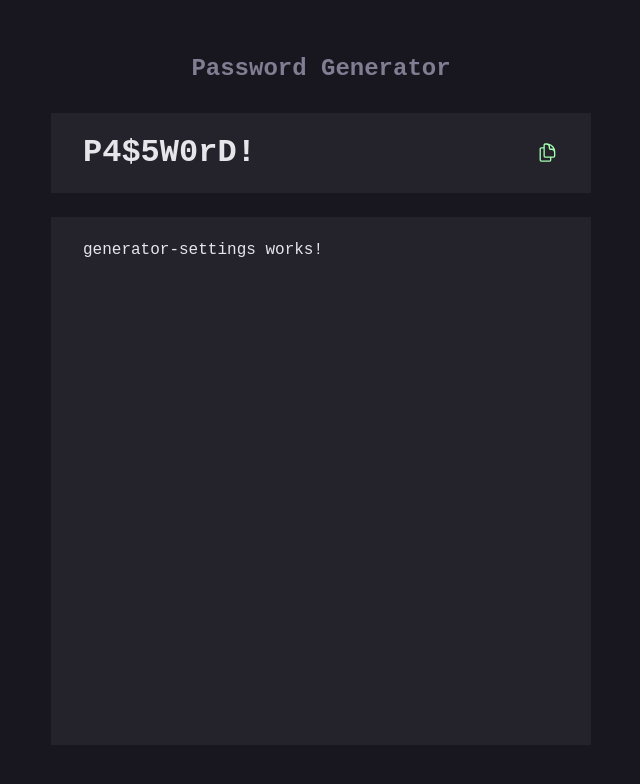
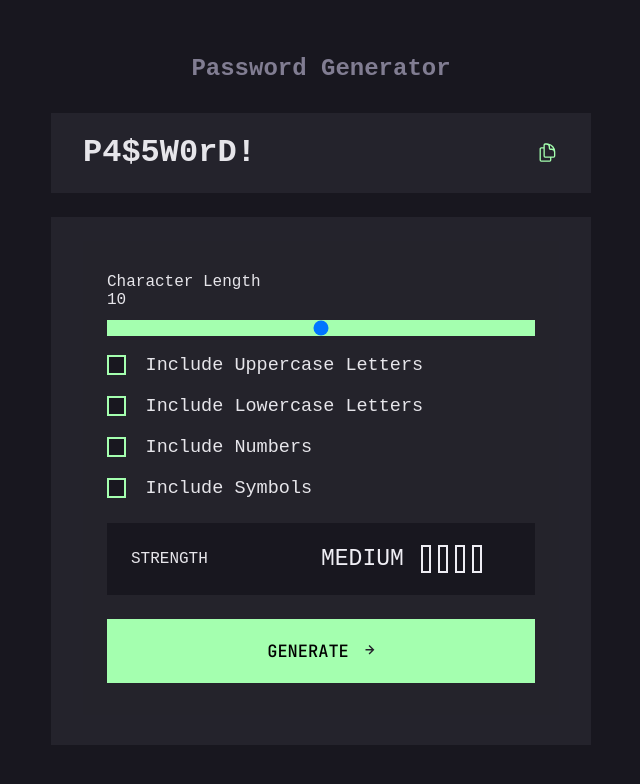
Before and after one commit to Sye-5pace/Password-generator, an Angular app: page / in a window 1280 px wide. Shown: the top 784 px of the page, without its empty margins (319-959 px from the left). Built offline with nearby package versions, Linux system fonts and the light colour scheme.

Commit message:
style: update ui

```diff
--- a/package.json
+++ b/package.json
@@ -13,7 +13,7 @@
   "private": true,
   "dependencies": {
     "@angular/animations": "^17.3.0",
-    "@angular/cdk": "^18.1.0",
+    "@angular/cdk": "^17.1.0",
     "@angular/common": "^17.3.0",
     "@angular/compiler": "^17.3.0",
     "@angular/core": "^17.3.0",
--- a/src/app/components/generator-settings/generator-settings.component.html
+++ b/src/app/components/generator-settings/generator-settings.component.html
@@ -1 +1,39 @@
-<p>generator-settings works!</p>
+<div class="settings">
+  <div class="char-length">
+      <p>Character Length</p>
+      <p class="char-length"> {{ charLength }}</p>
+  </div>
+  <input class="progressBar" type="range" name="char-range" id="char-range" min="0" max="20" [(ngModel)]="charLength" autocomplete="off">
+  <div class="criterias">
+      <div class="firstcheck">
+          <input type="checkbox" name="upperCaseIncluded" id="upperCaseIncluded">
+          <label for="upperCaseIncluded">Include Uppercase Letters</label>
+      </div>
+      <div class="secondcheck">
+          <input type="checkbox" name="lowerCaseIncluded" id="lowerCaseIncluded">
+          <label for="lowerCaseIncluded">Include Lowercase Letters</label>
+      </div>
+      <div class="thirdcheck">
+          <input type="checkbox" name="numbersIncluded" id="numbersIncluded">
+          <label for="numbersIncluded">Include Numbers</label>
+      </div>
+      <div class="fourthcheck">
+          <input type="checkbox" name="symbolsIncluded" id="symbolsIncluded">
+          <label for="symbolsIncluded">Include Symbols</label>
+      </div>
+  </div>
+  <div class="pwStrengthCheck">
+      <p>STRENGTH</p>
+      <div class="strChecker">
+          <p>MEDIUM</p>
+          <div class="strengthbars">
+              <div class="bar"></div>
+              <div class="bar"></div>
+              <div class="bar"></div>
+              <div class="bar"></div>
+          </div>
+      </div>
+  </div>
+  <button>GENERATE<svg width="12" height="12" xmlns="http://www.w3.org/2000/svg" viewBox="0 0 10 15"><path fill="#24232C" d="m5.106 12 6-6-6-6-1.265 1.265 3.841 3.84H.001v1.79h7.681l-3.841 3.84z"/></svg>
+  </button>
+</div>
--- a/src/app/components/generator-settings/generator-settings.component.scss
+++ b/src/app/components/generator-settings/generator-settings.component.scss
@@ -0,0 +1,358 @@
+:root{
+  --body-bg : #111016;
+  --card-bg : #24232b;
+  --light-green: #a4ffaf;
+  --slider-thumb: #e6e5ed;
+  --strenth-check-bg: #18171f;
+  --strength-check-range: #facf67;
+  --text-color: #efeef4;
+  --text-fade: #7b7986;
+}
+
+.cardWrapper{
+  display: flex;
+  flex-direction: column;
+  height: 100%;
+  justify-content: center;
+  align-items: center;
+  width: 33rem;
+}
+
+.cardWrapper p{
+  color: var(--text-fade);
+  margin-bottom: 1.5rem;
+  font-size: 20px;
+  font-weight: 600;
+}
+
+.input-container{
+  width: 100%;
+  height: 5rem;
+  background: var(--card-bg);
+  display: flex;
+  justify-content: space-between;
+  align-items: center;
+  padding: 0 1.5rem;
+  margin-bottom: 1rem;
+}
+
+.input-container #generatedPw{
+  color: var(--text-color);
+  font-size: 30px;
+  font-weight: 500;
+}
+
+.copyIcon {
+  width: 21px;
+  height: 24px;
+}
+
+.settings {
+  background: var(--card-bg);
+  padding: 2rem 1.5rem;
+  width: 100%;
+}
+
+.settings .charlength{
+  display: flex;
+  justify-content: space-between;
+  align-items: center;
+  // background: red;
+  height: 2rem;
+}
+
+.settings .charlength p:first-child {
+  color: var(--text-color);
+  font-size: 18px;
+}
+.settings .charlength p:last-child {
+  color: var(--light-green);
+  font-size: 30px;
+  font-weight: 600;
+}
+
+.settings #char-range {
+  width: 100%;
+  height: 6px;
+  -webkit-appearance: none;
+  appearance: none;
+  background: var(--strenth-check-bg);
+  background-image: linear-gradient(var(--light-green), var(--light-green));
+  background-size: 50%, 100%;
+  background-repeat: no-repeat;
+  margin: 1rem 0 1.5rem 0;
+}
+
+/////////// FOR CHROME BROWSWER ///////////////
+.settings #char-range::-webkit-slider-thumb{
+  -webkit-appearnace: none;
+  height: 20px;
+  width: 20px;
+  border: 2px solid var(--slider-thumb);
+  border-radius: 50%;
+  background: var(--slider-thumb);
+  cursor: pointer;
+}
+
+.settings #char-range::-webkit-slider-thumb:hover{
+  border: 2px solid var(--light-green);
+  background: var(--body-bg);
+}
+
+.settings #char-range::-webkit-slider-runnable-track{
+  -webkit-appearance: none;
+  box-shadow: none;
+  border: none;
+  background: transparent;
+}
+
+/////////// FOR MOZILLA BROWSWER ///////////////
+.settings #char-range::-moz-range-thumb {
+  -webkit-appearnace: none;
+  height: 20px;
+  width: 20px;
+  border: 2px solid var(--slider-thumb);
+  border-radius: 50%;
+  background: var(--slider-thumb);
+  cursor: pointer;
+}
+
+.settings #char-range::-moz-range-thumb:hover {
+  border: 2px solid var(--light-green);
+  background: var(--body-bg);
+}
+
+.settings #char-range::-moz-range-progress {
+  -webkit-appearance: none;
+  appearance: none;
+  box-shadow: none;
+  border: none;
+  background: transparent;
+}
+
+// .settings #char-range::-webkit-slider-thumb {
+//     width: 20px;
+//     height: 20px;
+//     background: var(--slider-thumb);
+//     cursor: pointer;
+//     border-radius: 50%;
+//     border: none;
+//     // box-shadow: 0 0 10px rgba(0, 0, 0, 0.2);
+// }
+
+.settings #char-range::-webkit-slider-runnable-track {
+  background: var(--light-green);
+}
+.settings #char-range::-moz-range-track {
+  background: var(--light-green);
+}
+
+////////////// CUSTOM CHECKBOXEX //////////////
+.settings .criterias {
+  display: flex;
+  flex-direction: column;
+  gap: 20px;
+  margin-bottom: 1.5rem;
+}
+
+.settings .criterias .firstcheck,
+.settings .criterias .secondcheck,
+.settings .criterias .thirdcheck,
+.settings .criterias .fourthcheck {
+  display: flex;
+  gap: 20px;
+  align-items: center;
+}
+
+.settings .criterias .firstcheck input,
+.settings .criterias .secondcheck input,
+.settings .criterias .thirdcheck input,
+.settings .criterias .fourthcheck input {
+  appearance: none;
+  -webkit-appearance: none;
+  width: 20px;
+  height: 20px;
+  background: var(--strenth-check-bg);
+  border: 2px solid var(--light-green);
+  cursor: pointer;
+  display: flex;
+  align-items: center;
+  justify-content: center;
+  outline: none;
+}
+
+.settings .criterias .firstcheck input::after,
+.settings .criterias .secondcheck input::after,
+.settings .criterias .thirdcheck input::after,
+.settings .criterias .fourthcheck input::after {
+  font-family: "Font Awesome 6 Free";
+  font-weight: 900;
+  content: "\f00c";
+  color: var(--body-bg);
+  display: none;
+}
+
+.settings .criterias .firstcheck input:hover,
+.settings .criterias .secondcheck input:hover,
+.settings .criterias .thirdcheck input:hover,
+.settings .criterias .fourthcheck input:hover {
+  background: var(--card-bg);
+}
+
+.settings .criterias .firstcheck input:checked,
+.settings .criterias .secondcheck input:checked,
+.settings .criterias .thirdcheck input:checked,
+.settings .criterias .fourthcheck input:checked {
+  background: var(--light-green);
+}
+
+.settings .criterias .firstcheck input:checked::after,
+.settings .criterias .secondcheck input:checked::after,
+.settings .criterias .thirdcheck input:checked::after,
+.settings .criterias .fourthcheck input:checked::after {
+  display: block;
+}
+
+.settings .criterias .firstcheck label,
+.settings .criterias .secondcheck label,
+.settings .criterias .thirdcheck label,
+.settings .criterias .fourthcheck label {
+  font-size: 18.5px;
+}
+
+.settings .pwStrengthCheck {
+  width: 100%;
+  height: 4.5rem;
+  background: var(--strenth-check-bg);
+  display: flex;
+  justify-content: space-between;
+  margin-bottom: 1.5rem;
+  padding: 0 1.5rem;
+}
+
+.settings .pwStrengthCheck > p{
+  height: 4.5rem;
+  display: flex;
+  align-items: center;
+  font-size: 16px;
+  font-weight: 500;
+}
+.settings .pwStrengthCheck .strChecker{
+  display: flex;
+  // width: 32%;
+  // background: red;
+  height: 4.5rem;
+  justify-content: space-between;
+  align-items: center;
+  gap: 10px;
+}
+
+.settings .pwStrengthCheck .strChecker > p{
+  font-size: 23px;
+  font-weight: 500;
+  color: var(--text-color);
+  height: 3rem;
+  margin-bottom: 0;
+  display: flex;
+  align-items: center;
+}
+
+.settings .pwStrengthCheck .strChecker .strengthbars{
+  display: flex;
+  gap: 7px;
+}
+
+.settings .pwStrengthCheck .strChecker .strengthbars .bar{
+  width: 10px;
+  height: 28px;
+  border: 2px solid var(--text-color);
+}
+
+
+.settings button {
+  width: 100%;
+  height: 4rem;
+  background: var(--light-green);
+  font-family: "JetBrains Mono", monospace;
+  font-weight: 500;
+  font-size: 17px;
+  display: flex;
+  align-items: center;
+  justify-content: center;
+  gap: 15px;
+  cursor: pointer;
+  border: 2px solid var(--light-green);
+}
+.settings svg {
+  width: 11px;
+  height: 12x;
+}
+
+.settings button:hover{
+  color: var(--light-green);
+  background: var(--strenth-check-bg);
+}
+
+
+@media only screen and (max-width: 533px) {
+  .cardWrapper {
+      width: 22rem;
+  }
+
+  .cardWrapper p{
+      font-size: 17px;
+  }
+
+  .copyIcon {
+      width: 17.5px;
+      height: 20px;
+  }
+
+  .settings .charlength p:first-child {
+      font-size: 15px;
+  }
+  .settings .charlength p:last-child {
+      font-size: 24px;
+  }
+
+  .settings .criterias {
+      gap: 14px;
+  }
+
+  .settings .criterias .firstcheck input,
+  .settings .criterias .secondcheck input,
+  .settings .criterias .thirdcheck input,
+  .settings .criterias .fourthcheck input {
+      width: 18px;
+      height: 18px;
+  }
+
+  .settings .criterias .firstcheck label,
+  .settings .criterias .secondcheck label,
+  .settings .criterias .thirdcheck label,
+  .settings .criterias .fourthcheck label {
+      font-size: 15.5px;
+  }
+
+  .settings .pwStrengthCheck {
+      height: 3.5rem;
+  }
+
+  .settings .pwStrengthCheck > p{
+      font-size: 16px;
+      height: 3.5rem;
+  }
+
+  .settings .pwStrengthCheck .strChecker{
+      height: 3.5rem;
+  }
+
+  .settings .pwStrengthCheck .strChecker > p{
+      font-size: 17px;
+  }
+
+  .settings button {
+      height: 3.5rem;
+      font-size: 15px;
+  }
+}
--- a/src/app/components/generator-settings/generator-settings.component.ts
+++ b/src/app/components/generator-settings/generator-settings.component.ts
@@ -1,12 +1,15 @@
 import { Component } from '@angular/core';
+import { FormsModule } from '@angular/forms';
 
 @Component({
   selector: 'app-generator-settings',
   standalone: true,
-  imports: [],
+  imports: [FormsModule],
   templateUrl: './generator-settings.component.html',
   styleUrl: './generator-settings.component.scss'
 })
+
 export class GeneratorSettingsComponent {
-
+  charLength: number = 10;
+  progressBar: number = 10;
 }
--- a/src/styles.scss
+++ b/src/styles.scss
@@ -7,6 +7,22 @@ $primary-color: #18171F;
 $secondary-color: #24232C;
 $text-color: #E6E5EA;
 $header-txtcolor: #817D92;
+
+
+:root{
+  --body-bg : #111016;
+  --card-bg : #24232b;
+  --light-green: #a4ffaf;
+  --slider-thumb: #e6e5ed;
+  --strenth-check-bg: #18171f;
+  --strength-check-range: #facf67;
+  --text-color: #efeef4;
+  --text-fade: #7b7986;
+  --dark-orange: #f64a4a;
+  --light-orange: #fb7c58;
+  --light-yellow: #f8cd65;
+}
+
 
 .jetbrains-mono {
   font-family: "JetBrains Mono", monospace;
```
Also changed, not shown: 1 other file (tests, documents, lock files or other folders).
